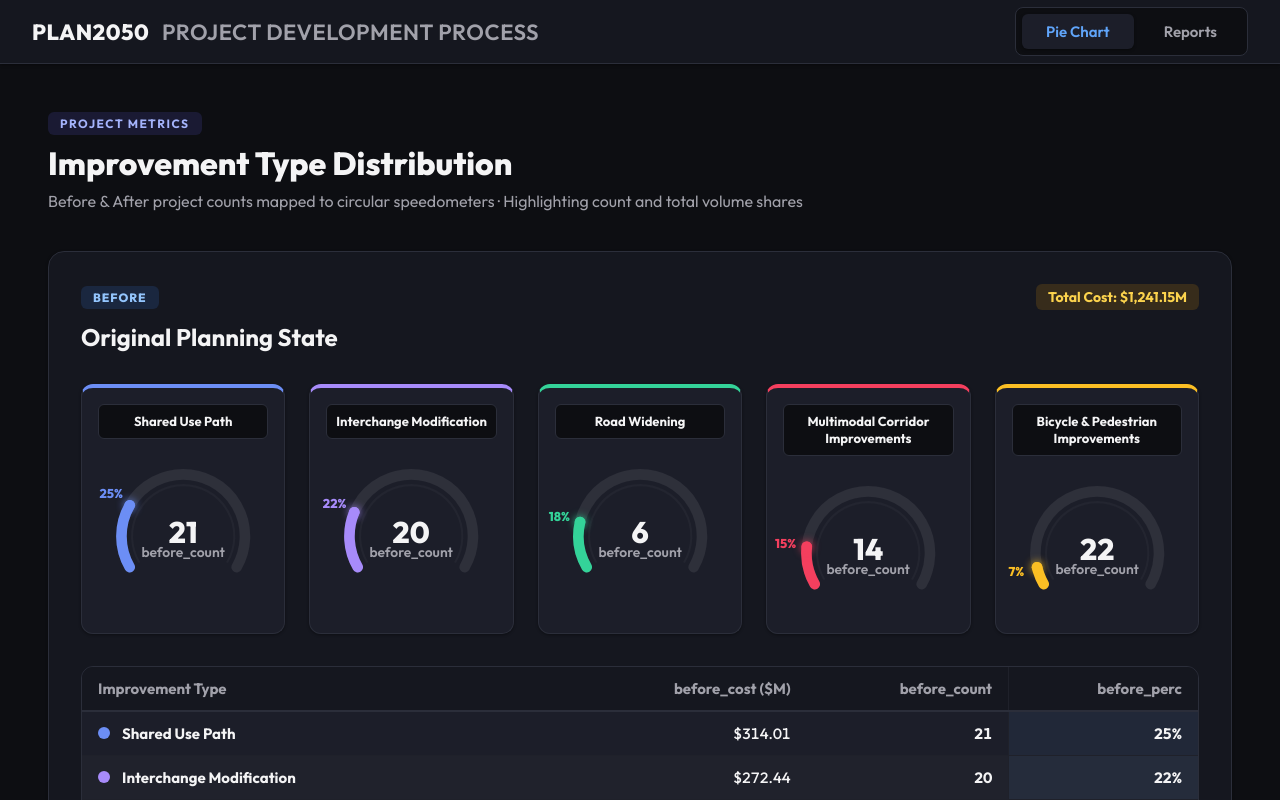
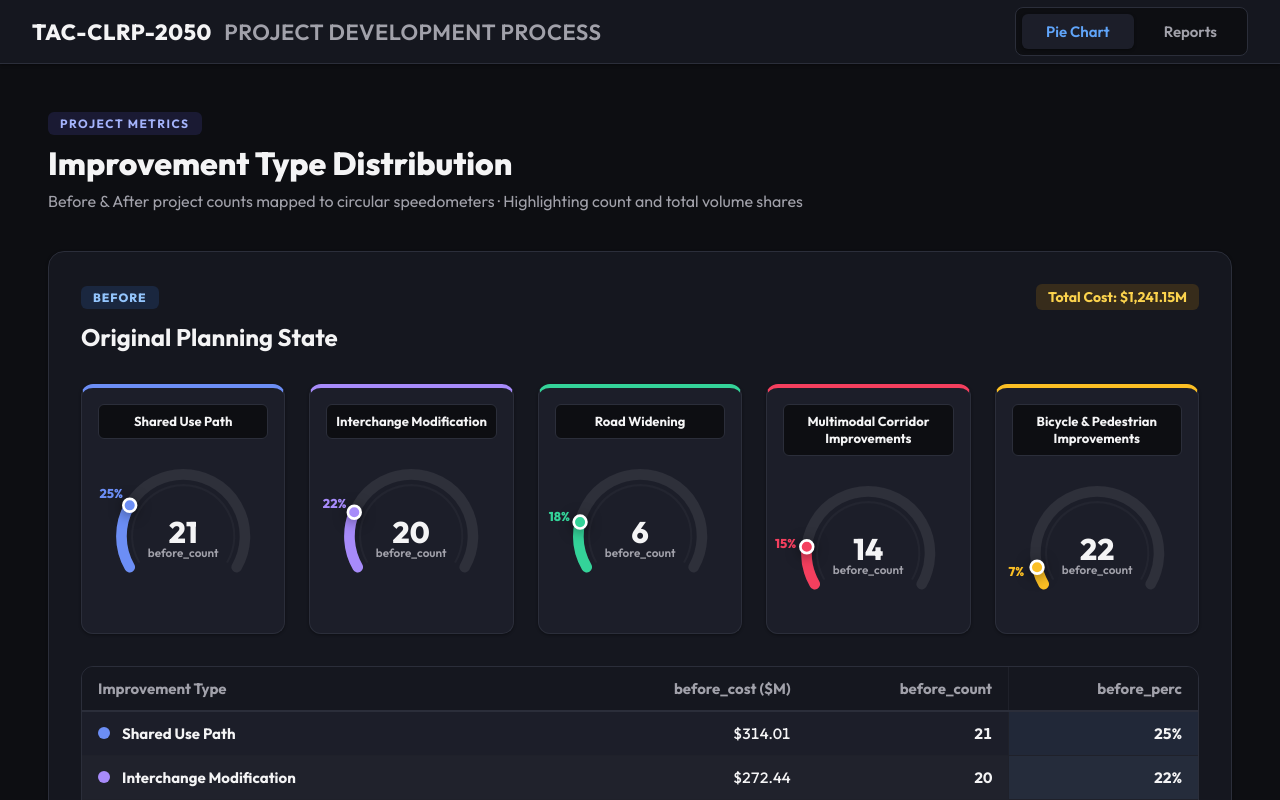
Before and after one commit to elishaadamu/Revenue_Forecast, a React (Vite) app: page / in a window 1280 px wide. Built offline with nearby package versions, Linux system fonts and the light colour scheme.

Commit message:
chore: rebrand app to TAC-CLRP-2050, update gauge typography, and refine gauge needle styling

```diff
--- a/index.html
+++ b/index.html
@@ -4,10 +4,9 @@
     <meta charset="UTF-8" />
     <link rel="icon" type="image/svg+xml" href="/favicon.svg" />
     <meta name="viewport" content="width=device-width, initial-scale=1.0" />
-    <meta name="description" content="PLAN2050 Interactive Project Flowchart Dashboard – Explore the universe of transportation projects, scoring, and fiscal constraints." />
-    <link rel="preconnect" href="https://fonts.googleapis.com" />
-    <link rel="preconnect" href="https://fonts.gstatic.com" crossorigin />
-    <title>PLAN2050 – Project Flowchart Dashboard</title>
+    <meta name="description" content="TAC-CLRP-2050 Interactive Project Dashboard" />
+    <link href="https://fonts.googleapis.com/css2?family=Outfit:wght@400;500;600;700;800&family=Plus+Jakarta+Sans:wght@500;600;700&display=swap" rel="stylesheet">
+    <title>TAC-CLRP-2050 – Project Flowchart Dashboard</title>
   </head>
   <body>
     <div id="root"></div>
--- a/package.json
+++ b/package.json
@@ -1,5 +1,5 @@
 {
-  "name": "app-plan2050",
+  "name": "tac-clrp-2050",
   "private": true,
   "version": "0.0.0",
   "type": "module",
--- a/src/App.css
+++ b/src/App.css
@@ -607,14 +607,14 @@ body {
 
 .gauge-sub {
   font-family: 'Outfit', sans-serif;
-  font-size: 13px;
+  font-size: 11px;
   font-weight: 600;
   fill: var(--text-muted);
 }
 
 .gauge-label {
   font-family: 'Outfit', sans-serif;
-  font-size: 12px;
+  font-size: 9.5px;
   font-weight: 700;
   fill: var(--text-muted);
   text-transform: uppercase;
--- a/src/App.jsx
+++ b/src/App.jsx
@@ -158,9 +158,11 @@ function GaugeChart({ pct = 0, value = '', sublabel = '', label = '', color = '#
           ref={dotRef}
           cx={arcPoint(startAngle).x}
           cy={arcPoint(startAngle).y}
-          r="5"
+          r="6"
           fill={color}
-          style={{ opacity: 0, filter: `drop-shadow(0 0 4px ${color})` }}
+          stroke="#ffffff"
+          strokeWidth="2.5"
+          style={{ opacity: 0, filter: 'drop-shadow(0 2px 6px rgba(0,0,0,0.5))' }}
         />
       )}
 
@@ -572,7 +574,7 @@ function App() {
       {/* Header Navigation bar */}
       <nav className="app-navbar">
         <div className="navbar-brand">
-          PLAN2050 <span>PROJECT DEVELOPMENT PROCESS</span>
+          TAC-CLRP-2050 <span>PROJECT DEVELOPMENT PROCESS</span>
         </div>
         <div className="nav-tabs">
           <button
```
